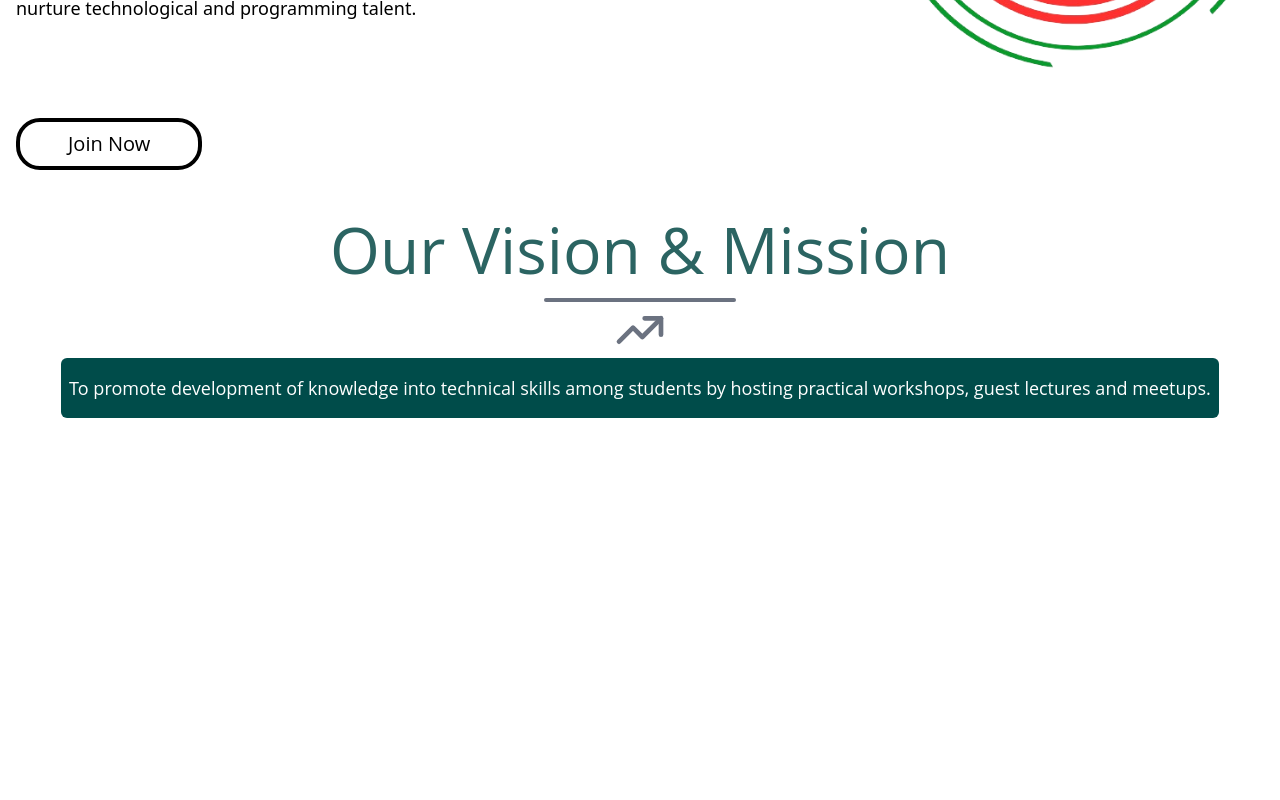
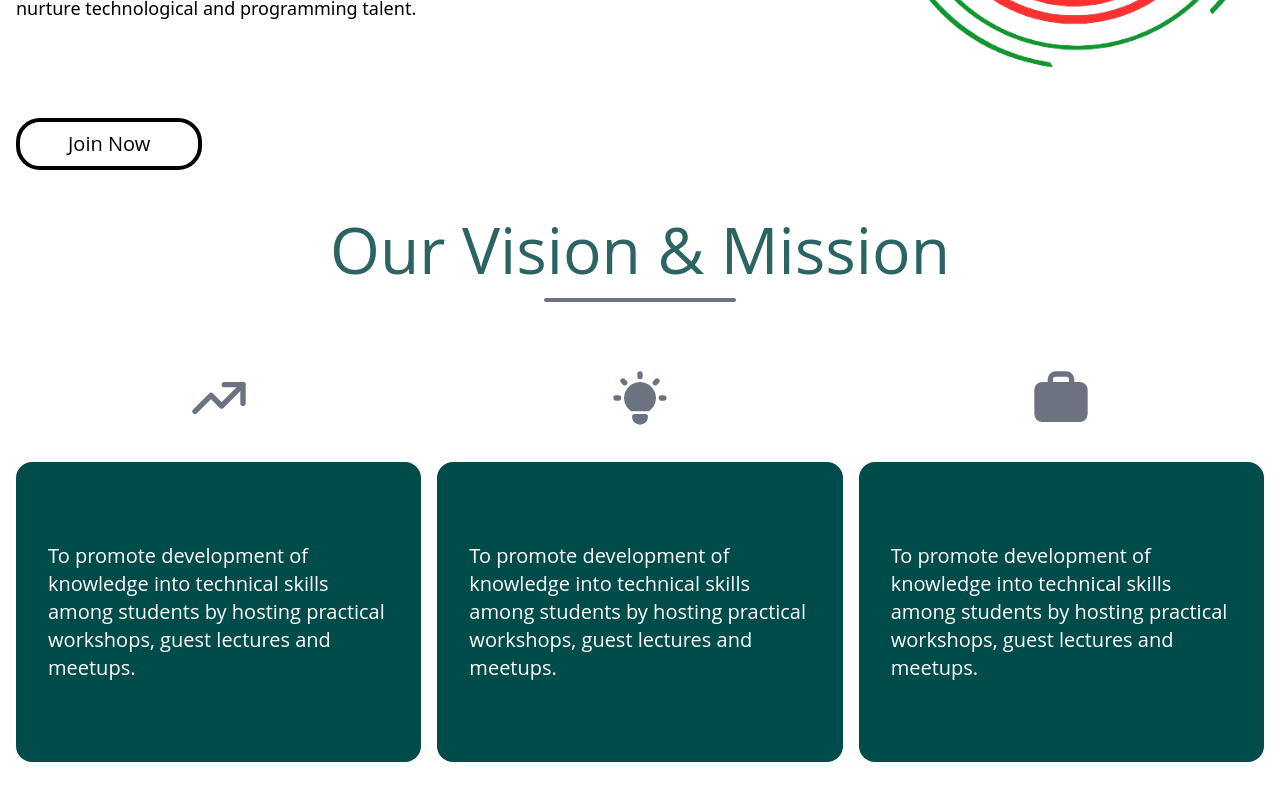
Before and after one commit to divin3circle/csok, a React (Vite) app: page / in a window 1280 px wide. Shown: the part 1300-2100 px from the top of the page. Before the commit the page ends 1766 px from the top, so only its background shows below. Built offline with nearby package versions, Linux system fonts and the light colour scheme.

Commit message:
Refactor icon imports for improved icon support

```diff
--- a/src/components/app/vision.tsx
+++ b/src/components/app/vision.tsx
@@ -1,7 +1,7 @@
 import React from "react";
 import {
   IconTrendingUp,
-  IconBugFilled,
+  IconBulbFilled,
   IconBriefcase2Filled,
 } from "@tabler/icons-react";
 function Vision() {
@@ -11,11 +11,31 @@ function Vision() {
         Our Vision & Mission
       </h1>
       <div className="h-1 rounded-lg bg-gray-500 w-[15%]"></div>
-      <div className="flex flex-col md:flex-row md:justify-between justify-center items-center">
-        <div className="flex items-center justify-between flex-col">
-          <IconTrendingUp size={56} className="text-gray-500" />
-          <div className="bg-[#004C4A] rounded-md px-2 py-4">
-            <p className="text-white font-body text-lg">
+      <div className="flex flex-col md:flex-row md:justify-between justify-center items-center md:gap-4 gap-8 mt-16 mx-4">
+        <div className="flex rounded-lg items-center justify-between flex-col gap-8">
+          <IconTrendingUp size={64} className="text-gray-500" />
+          <div className="bg-[#004C4A] rounded-2xl py-12">
+            <p className="text-white font-body md:text-xl text-lg my-8 leading-relaxed gap-2 px-8">
+              To promote development of knowledge into technical skills among
+              students by hosting practical workshops, guest lectures and
+              meetups.
+            </p>
+          </div>
+        </div>
+        <div className="flex items-center justify-between flex-col gap-8">
+          <IconBulbFilled size={64} className="text-gray-500" />
+          <div className="bg-[#004C4A] rounded-2xl py-12">
+            <p className="text-white font-body md:text-xl text-lg my-8 leading-relaxed gap-2 px-8">
+              To promote development of knowledge into technical skills among
+              students by hosting practical workshops, guest lectures and
+              meetups.
+            </p>
+          </div>
+        </div>
+        <div className="flex items-center justify-between flex-col gap-8">
+          <IconBriefcase2Filled size={64} className="text-gray-500" />
+          <div className="bg-[#004C4A] rounded-2xl py-12">
+            <p className="text-white font-body text-lg md:text-xl my-8 leading-relaxed gap-2 px-8">
               To promote development of knowledge into technical skills among
               students by hosting practical workshops, guest lectures and
               meetups.
```
